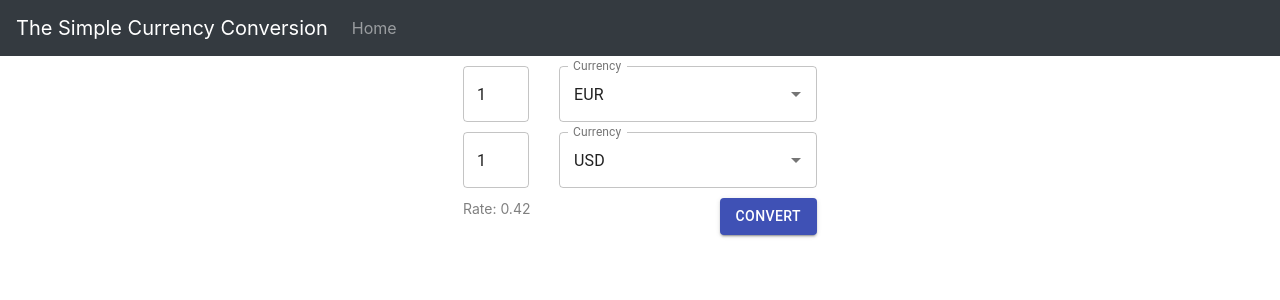
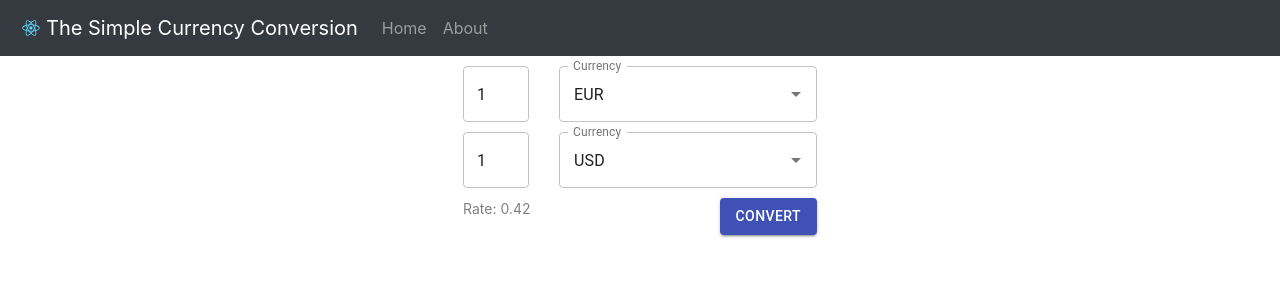
Before and after one commit to Floatjitsu/The-Simple-Currency-Conversion, a React (Create React App) app: page / in a window 1280 px wide. Shown: the top 300 px of the page. Built offline with nearby package versions, Linux system fonts and the light colour scheme; no server answers.

Commit message:
added logo to navbar

```diff
--- a/src/App.js
+++ b/src/App.js
@@ -1,5 +1,4 @@
 import React, {useState} from 'react';
-import logo from './logo.svg';
 import './App.css';
 import HeaderBar from './components/HeaderBar';
 import CurrencyConverter from './components/CurrencyConverter';
--- a/src/components/HeaderBar.js
+++ b/src/components/HeaderBar.js
@@ -1,15 +1,27 @@
 import React from 'react';
 import Navbar from 'react-bootstrap/Navbar';
 import Nav from 'react-bootstrap/Nav';
+import logo from '../logo.svg';
 import 'bootstrap/dist/css/bootstrap.min.css';
+
+const appTitle = 'The Simple Currency Conversion';
 
 export default function HeaderBar() {
 
 	return (
 		<Navbar expand='lg' variant='dark' bg='dark'>
-		  <Navbar.Brand href='#home'>The Simple Currency Conversion</Navbar.Brand>
+		  <Navbar.Brand href='#home'>
+		  	<img
+				src={logo}
+				width='30'
+				height='30'
+				className="d-inline-block align-top"
+        		alt={appTitle} />
+				{appTitle}
+		  </Navbar.Brand>
 		  <Nav className='mr-auto'>
 			  <Nav.Link href='#home'>Home</Nav.Link>
+			  <Nav.Link href='#about'>About</Nav.Link>
 		  </Nav>
 		</Navbar>
 	);
```
